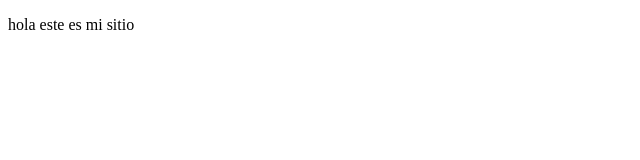
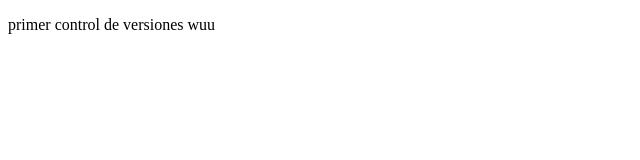
Before and after one commit to zorroxll/-proyectoDemoCursoPrework, a plain HTML site: page index.html in a window 1280 px wide. Shown: the whole page, without its empty margins (0-640 px from the left). Drawn offline with Linux system fonts and the light colour scheme.

Commit message:
segundo intento

```diff
--- a/index.html
+++ b/index.html
@@ -5,7 +5,7 @@
     <meta http-equiv="X-UA-Compatible" content="IE=edge">
     <meta name="viewport" content="width=device-width, initial-scale=1.0">
     <title>12321</title>
-    <p>hola este es mi sitio</p>
+    <p>primer control de versiones wuu</p>
 </head>
 <body>
 
```
